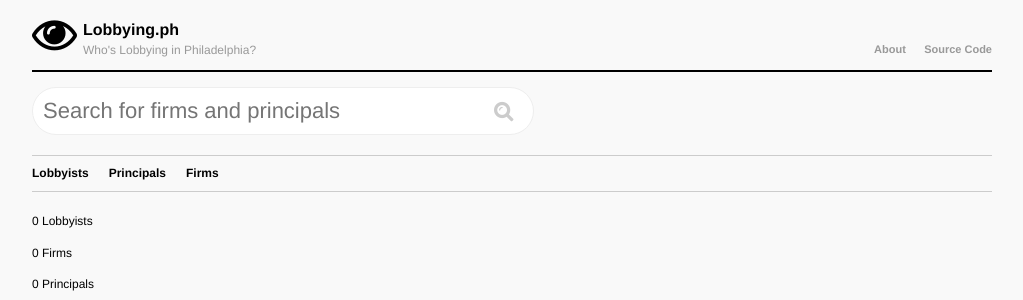
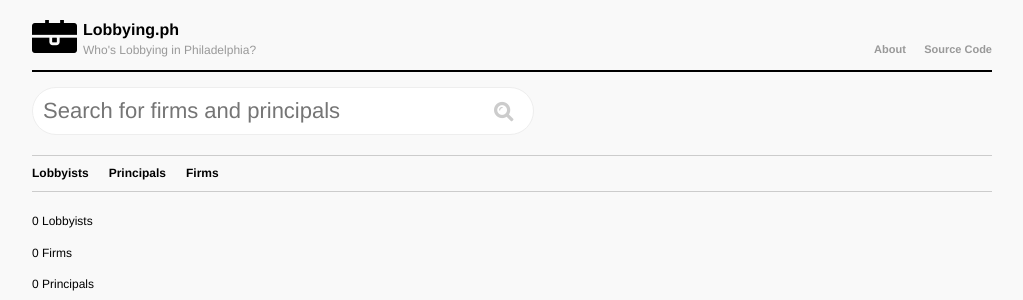
Before and after one commit to AxisPhilly/lobbying.ph-django, a Django app: page / in a window 1280 px wide. Shown: the top 300 px of the page, without its empty margins (128-1151 px from the left). Run offline with Django 3.2, Linux system fonts and the light colour scheme; data that the repository does not hold is empty.

Commit message:
A couple small experimental style tweaks

```diff
--- a/lobbyingph/compass/sass/header.scss
+++ b/lobbyingph/compass/sass/header.scss
@@ -9,6 +9,7 @@ header {
     overflow: hidden;
     margin-bottom: 10px;
     width: 50%;
+    padding-top: 5px;
 
     a {
       font-size: 16px;
@@ -61,6 +62,7 @@ header {
       padding-bottom: 15px;
       border-bottom: 1px solid $pale_border;
       overflow: hidden;
+      display: none;
 
       input {
         border: none;
--- a/lobbyingph/compass/sass/screen.scss
+++ b/lobbyingph/compass/sass/screen.scss
@@ -57,6 +57,7 @@ h2 {
 }
 
 h3 {
+  font-size: 16px;
   margin-bottom: 10px;
   font-weight: normal;
   text-transform: uppercase;
--- a/lobbyingph/compass/sass/variables.scss
+++ b/lobbyingph/compass/sass/variables.scss
@@ -2,8 +2,8 @@ $font_family: helvetica, arial, sans-serif;
 $base_font_size: 12px;
 
 // colors
-$primary_font_color: #000;
-$secondary_font_color: #999;
+$primary_font_color: #333;
+$secondary_font_color: #777;
 $link_color: $primary_font_color;
 
 // UI highights
@@ -11,6 +11,6 @@ $pale_border: #ccc;
 $extra_pale_border: #eee;
 
 // backgrounds
-$body_background: #F9F9F9;
+$body_background: #fff;
 $extra_pale_background: #eee;
 $pale_background: #ccc;
--- a/templates/base.html
+++ b/templates/base.html
@@ -12,7 +12,7 @@
   <body>
     <header id="header">
       <h1>
-        <a class="icon-eye-open logo" href="/">
+        <a class="icon-briefcase logo" href="/">
           Lobbying.ph
           <span>Who's Lobbying in Philadelphia?</span>
         </a>
--- a/templates/lobbyingph/firm_detail.html
+++ b/templates/lobbyingph/firm_detail.html
@@ -4,7 +4,7 @@
 {% block content %}
   <h2 class="name">{{ firm.name }}</h2>
   <ul class="contact">
-    <li class="address icon-envelope-alt"> {{ firm.get_address }} </li>
+    <li class="address icon-home"> {{ firm.get_address }} </li>
     <li class="phone icon-phone"> {{ firm.phone }} </li>
     <li class="email icon-envelope"> {{ firm.email }} </li>
   </ul>
--- a/templates/lobbyingph/lobbyist_detail.html
+++ b/templates/lobbyingph/lobbyist_detail.html
@@ -14,7 +14,7 @@
     {% endif %}
   </h2>
   <ul class="contact">
-    <li class="address icon-envelope-alt">{{ lobbyist.get_address }}</li>
+    <li class="address icon-home">{{ lobbyist.get_address }}</li>
     <li class="phone icon-phone">{{ lobbyist.phone }}</li>
     <li class="email icon-envelope"><a href="mailto:{{ lobbyist.email }}">{{ lobbyist.email }}</a></li>
   </ul>
--- a/templates/lobbyingph/principal_detail.html
+++ b/templates/lobbyingph/principal_detail.html
@@ -8,7 +8,7 @@
 {% block content %}
   <h2 class="name">{{ principal.name }}</h2>
   <ul class="contact">
-    <li class="address icon-envelope-alt">{{ principal.get_address }}</li>
+    <li class="address icon-home">{{ principal.get_address }}</li>
     <li class="phone icon-phone">{{ principal.phone }}</li>
     <li class="email icon-envelope"><a href="mailto:{{ principal.email }}">{{ principal.email }}</a></li>
   </ul>
```
